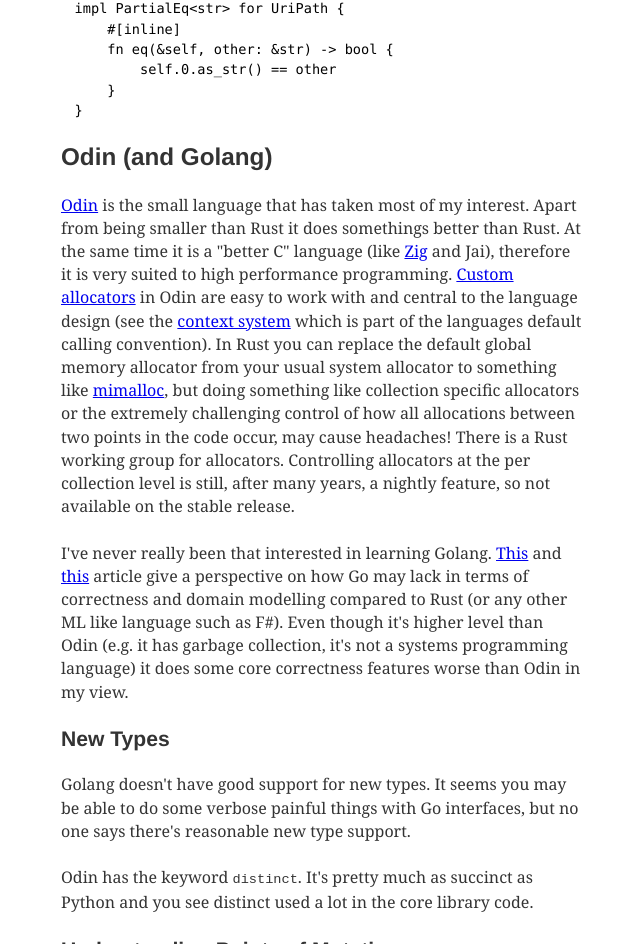
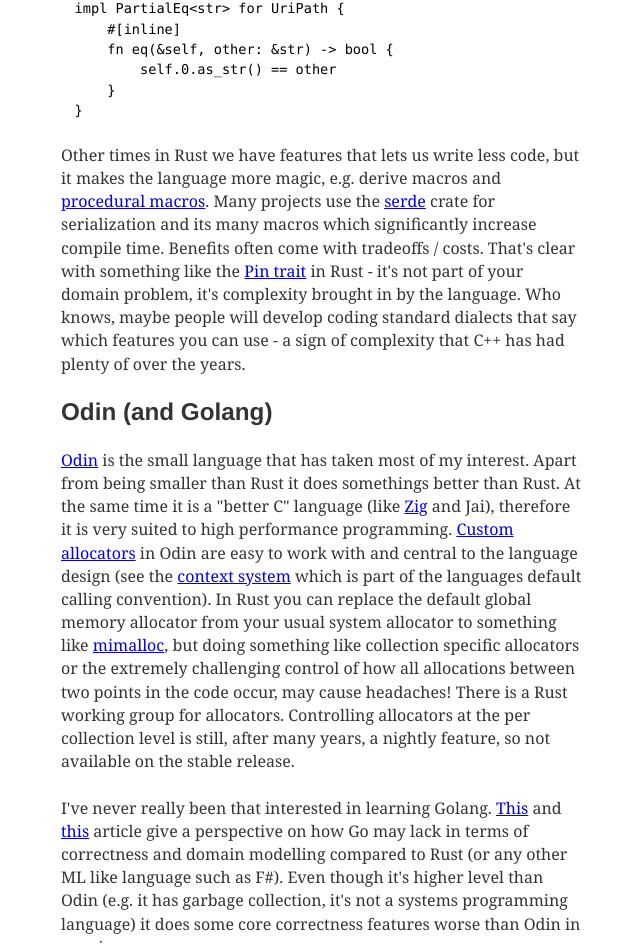
Before and after one commit to enerqi/sublime-blog, a Gatsby site: page /small-languages/ in a window 1280 px wide. Shown: the part 1475-2419 px from the top of the page, without its empty margins (318-958 px from the left). Built offline with nearby package versions, Linux system fonts and the light colour scheme; Gatsby itself is replaced by a stand-in of ours; some packages are replaced by stand-ins of ours; code samples lack their colours; what typography-theme-wordpress-2012 would draw is missing.

Commit message:
other rust challenges

````diff
--- a/content/blog/small-languages/index.md
+++ b/content/blog/small-languages/index.md
@@ -53,6 +53,14 @@
     }
 }
 ```
+
+Other times in Rust we have features that lets us write less code, but it makes the language more magic, e.g. derive
+macros and [procedural macros](https://doc.rust-lang.org/reference/procedural-macros.html). Many projects use the
+[serde](https://serde.rs/) crate for serialization and its many macros which significantly increase compile time.
+Benefits often come with tradeoffs / costs. That's clear with something like the [Pin trait](https://doc.rust-lang.org/std/pin/index.html)
+in Rust - it's not part of your domain problem, it's complexity brought in by the language. Who knows, maybe people
+will develop coding standard dialects that say which features you can use - a sign of complexity that C++ has had
+plenty of over the years.
 
 ## Odin (and Golang)
 
````
